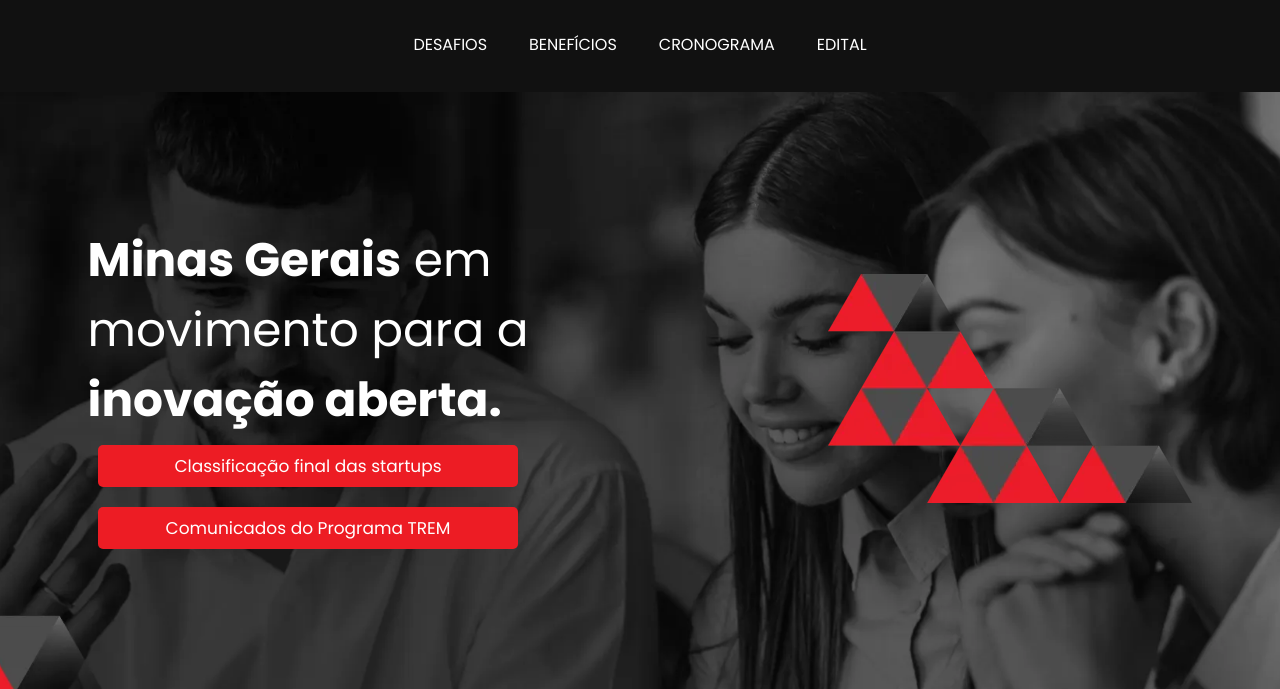
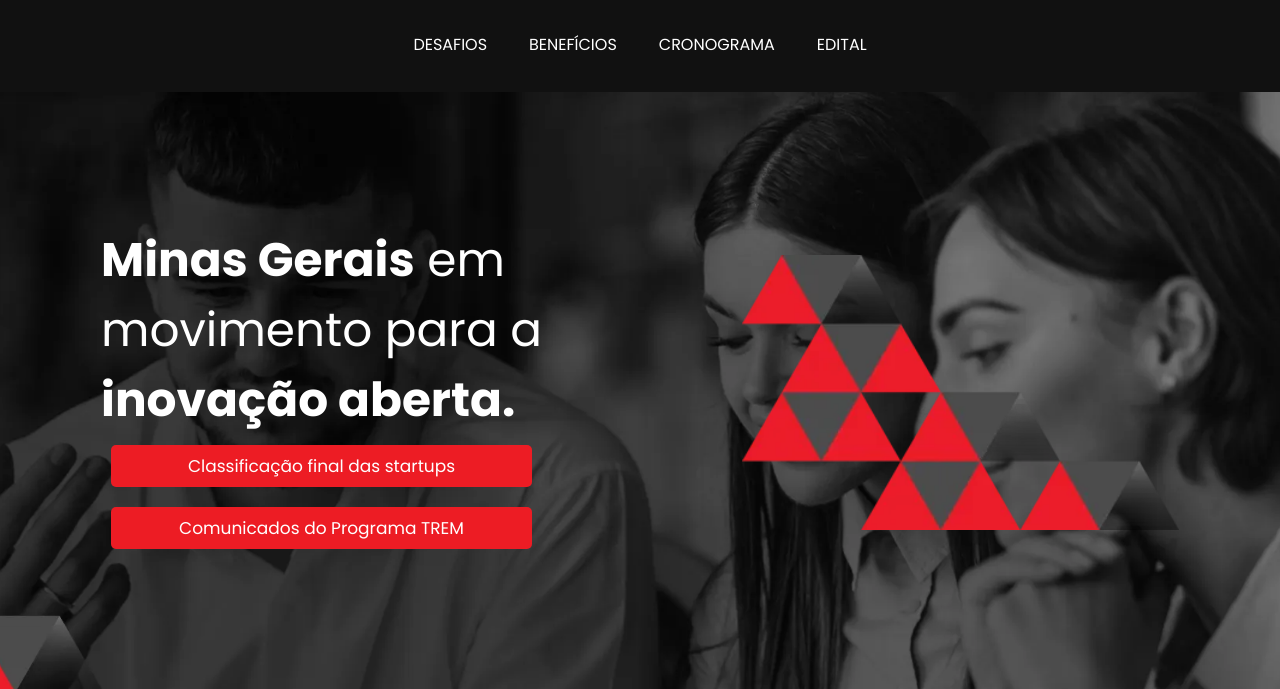
Before and after one commit to alessaocarvalho/trem-prodemge, a plain HTML site: page index.html in a window 1280 px wide. Shown: the part 82-771 px from the top of the page. Drawn offline with Linux system fonts and the light colour scheme.

Commit message:
minor changes

```diff
--- a/index.html
+++ b/index.html
@@ -40,9 +40,7 @@
                     href="https://drive.google.com/drive/folders/1zs5JTfgpgyffFjlE1zQTMUDkWksTGroY">Comunicados do
                     Programa TREM</a>
             </div>
-            <div class="overlay-img">
-                <img src="img/overlay.png" alt="Figura Geométrica">
-            </div>
+            <img class="overlay-img" src="img/overlay.png" alt="Figura Geométrica">
         </div>
     </section>
 
--- a/styles.css
+++ b/styles.css
@@ -57,7 +57,12 @@ body {
     flex-direction: row;
     align-items: center;
     justify-content: center;
-    gap: 300px;
+    gap: 200px;
+}
+
+.overlay-img {
+    width: 437px;
+    height: 275px;
 }
 
 .presentation-content {
```
